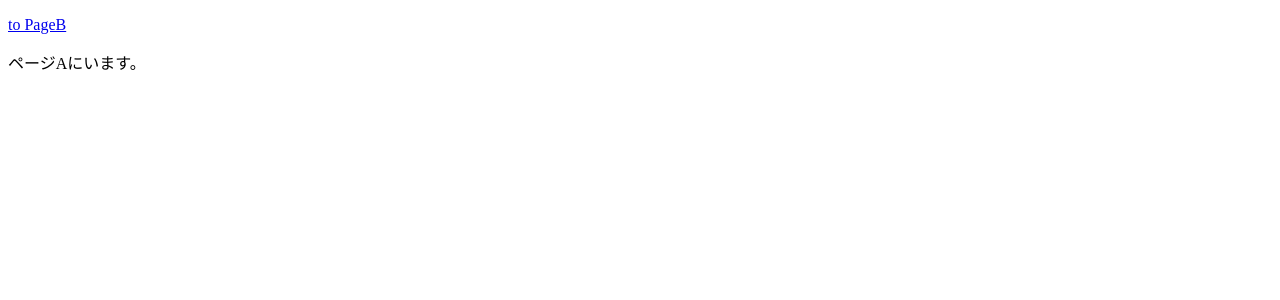
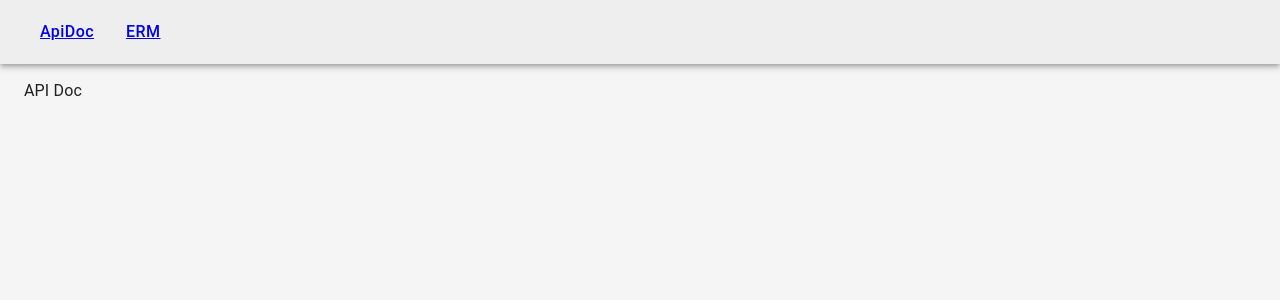
Before and after one commit to takusan64/world-dictionary-backend, a React (Create React App) app in the folder doc/: page /#/ in a window 1280 px wide. Shown: the top 300 px of the page. Built offline with nearby package versions, Linux system fonts and the light colour scheme.

Commit message:
create AppBar

```diff
--- a/doc/package.json
+++ b/doc/package.json
@@ -3,6 +3,7 @@
   "version": "0.1.0",
   "private": true,
   "dependencies": {
+    "@material-ui/core": "^4.12.3",
     "@testing-library/jest-dom": "^5.11.4",
     "@testing-library/react": "^11.1.0",
     "@testing-library/user-event": "^12.1.10",
--- a/doc/src/PageA.jsx
+++ /dev/null
@@ -1,14 +0,0 @@
-import React from 'react'
-import { Link } from "react-router-dom"
-
-const PageA = () => {
-
-  return (
-    <>
-      <p><Link to="/pageb">to PageB</Link></p>
-      <p>ページAにいます。</p>
-    </>
-  )
-}
-
-export default PageA
--- a/doc/src/PageB.jsx
+++ /dev/null
@@ -1,14 +0,0 @@
-import React from 'react'
-import { Link } from "react-router-dom"
-
-const PageB = () => {
-
-  return (
-    <>
-      <p><Link to="/">to PageA</Link></p>
-      <p>ページBにいます。</p>
-    </>
-  )
-}
-
-export default PageB
--- a/doc/src/Router.jsx
+++ b/doc/src/Router.jsx
@@ -1,18 +1,35 @@
 import React from 'react'
 import { HashRouter, Route, Switch } from "react-router-dom"
-import PageA from './PageA'
-import PageB from './PageB'
-import Error from './Error'
+import { Container } from '@material-ui/core'
+import { makeStyles , createStyles} from '@material-ui/styles'
+import ERM from './pages/ERM'
+import ApiDoc from './pages/ApiDoc'
+import Error from './pages/Error'
+import TopBar from './components/TopBar'
+
+const useStyles = makeStyles((theme)  =>
+  createStyles({
+    container: {
+      marginTop: theme.spacing(2),
+      marginBottom: theme.spacing(2)
+    }
+  }
+))
 
 const Router = () => {
+  const classes = useStyles()
+
   return (
     <>
       <HashRouter>
-        <Switch>
-          <Route exact path="/" component={PageA} />
-          <Route path="/pageb" component={PageB} />
-          <Route component={Error} />
-        </Switch>
+        <TopBar />
+        <Container className={classes.container} maxWidth="lg">
+          <Switch>
+            <Route exact path="/" component={ApiDoc} />
+            <Route path="/erm" component={ERM} />
+            <Route component={Error} />
+          </Switch>
+        </Container>
       </HashRouter>
     </>
   )
--- /dev/null
+++ b/doc/src/components/TopBar.jsx
@@ -0,0 +1,53 @@
+import React from 'react'
+import {
+  AppBar,
+  Toolbar,
+  Button
+} from '@material-ui/core'
+import { makeStyles, createStyles } from '@material-ui/styles'
+import { Link } from "react-router-dom"
+
+const useStyles = makeStyles((theme) =>
+  createStyles({
+    button: {
+      '& > *': {
+        padding: theme.spacing(1),
+      }
+    }
+  }
+))
+
+const TopBar = () => {
+  const classes = useStyles()
+  const contents = [
+    {
+      name:"ApiDoc",
+      path:"/"
+    },
+    {
+      name:"ERM",
+      path:"/erm"
+    }
+  ]
+
+  return (
+    <>
+      <AppBar position="sticky" className={classes.appbar}>
+        <Toolbar>
+          {contents.map((content, i) =>
+            <Button
+              key={i}
+              color="inherit"
+              className={classes.button}
+            >
+              <Link to={content.path}>
+                {content.name}
+              </Link>
+            </Button>
+          )}
+        </Toolbar>
+      </AppBar>
+    </>
+  )
+}
+export default TopBar
--- a/doc/src/index.jsx
+++ b/doc/src/index.jsx
@@ -1,10 +1,14 @@
 import React from 'react'
 import ReactDOM from 'react-dom'
+import CssBaseline from '@material-ui/core/CssBaseline'
+import { ThemeProvider } from '@material-ui/core/styles'
+import theme from './theme'
 import Router from './Router'
 
 ReactDOM.render(
-  <React.StrictMode>
+  <ThemeProvider theme={theme}>
+    <CssBaseline />
     <Router />
-  </React.StrictMode>,
+  </ThemeProvider>,
   document.getElementById('root')
 );
--- /dev/null
+++ b/doc/src/pages/ApiDoc.jsx
@@ -0,0 +1,12 @@
+import React from 'react'
+
+const ApiDoc = () => {
+
+  return (
+    <>
+      <p>API Doc</p>
+    </>
+  )
+}
+
+export default ApiDoc
--- /dev/null
+++ b/doc/src/pages/ERM.jsx
@@ -0,0 +1,12 @@
+import React from 'react'
+
+const ERM = () => {
+
+  return (
+    <>
+      <p>ERM図</p>
+    </>
+  )
+}
+
+export default ERM
--- /dev/null
+++ b/doc/src/theme.jsx
@@ -0,0 +1,41 @@
+import { createTheme } from '@material-ui/core/styles'
+import { red, grey } from '@material-ui/core/colors'
+
+const theme = createTheme({
+  palette: {
+    primary:{
+      main: grey[200],
+    },
+    secondary: {
+      main: "#E1A87A"
+    },
+    error: {
+      main: red["500"],
+      light: red["300"],
+      dark: red["900"],
+    },
+    background: {
+      default: grey[100]
+    }
+  },
+  typography: {
+    button: {
+        textTransform: "none"
+    },
+    fontSize: 16
+  },
+  overrides: {
+    MuiTypography: {
+      root: {
+        wordWrap: "break-word"
+      }
+   },
+  },
+  props: {
+    MuiTextField: {
+        variant: "outlined"
+    }
+  }
+})
+
+export default theme
```
Also changed, not shown: doc/src/pages/Error.jsx (renamed from doc/src/Error.jsx), 1 other file (tests, documents, lock files or other folders).
